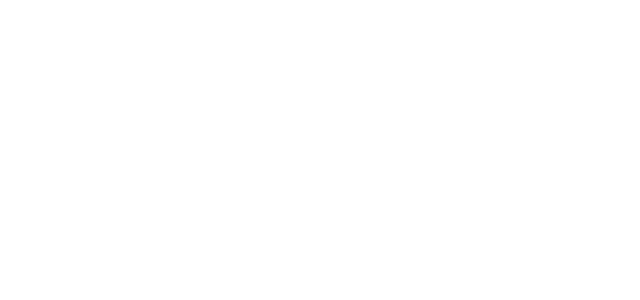
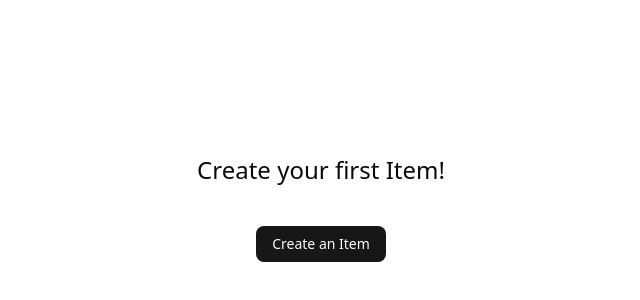
Before and after one commit to fatemenm/list, a React (Vite) app: page / in a window 1280 px wide. Shown: the part 192-492 px from the top of the page, without its empty margins (319-959 px from the left). Built offline with nearby package versions, Linux system fonts and the light colour scheme.

Commit message:
feat: add ListManager, EmptyListState, List, and ListItem components and item type definition

```diff
--- a/src/App.tsx
+++ b/src/App.tsx
@@ -1,10 +1,11 @@
 import "./App.css";
+import { ListManager } from "./components/ListManager";
 
 function App() {
   return (
-    <>
-      <div></div>
-    </>
+    <div className="flex justify-center">
+      <ListManager />
+    </div>
   );
 }
 
--- /dev/null
+++ b/src/components/EmptyListState.tsx
@@ -0,0 +1,12 @@
+import { Button } from "@/components/ui/button";
+
+export function EmptyListState({ addItem }: { addItem: () => void }) {
+  return (
+    <div className="w-full self-center flex flex-col gap-10 items-center">
+      <h2 className="text-2xl">Create your first Item!</h2>
+      <Button onClick={addItem} className="w-fit">
+        Create an Item
+      </Button>
+    </div>
+  );
+}
--- /dev/null
+++ b/src/components/List.tsx
@@ -0,0 +1,25 @@
+import type { Item } from "@/lib/definitions";
+import { ListItem } from "./ListItem";
+import { Button } from "@/components/ui/button";
+
+export function List({
+  items,
+  addItem,
+}: {
+  items: Item[];
+  addItem: () => void;
+}) {
+  return (
+    <div className="w-full mt-20 flex flex-col gap-8">
+      <div className="flex flex-row justify-between">
+        <h1 className="text-3xl font-semibold">Items</h1>
+        <Button onClick={addItem}>Add Item</Button>
+      </div>
+      <div className="flex flex-col gap-4">
+        {items.map((item) => (
+          <ListItem item={item} key={item.id} />
+        ))}
+      </div>
+    </div>
+  );
+}
--- /dev/null
+++ b/src/components/ListItem.tsx
@@ -0,0 +1,25 @@
+import type { Item } from "@/lib/definitions";
+import { Button } from "./ui/button";
+import { SquarePen, Trash2 } from "lucide-react";
+
+export function ListItem({ item }: { item: Item }) {
+  return (
+    <div className="flex flex-row justify-between p-4 bg-gray-50  rounded-md gap-4 shadow">
+      <div className="flex flex-col gap-1 grow">
+        <h2 className="text-lg font-medium text-left">{item.title}</h2>
+        <div className="flex flex-row gap-4 items-center w-full text-sm">
+          <span>{item.subTitle}</span>
+          <span>{item.createdAt.getTime()}</span>
+        </div>
+      </div>
+      <div className="flex flex-row gap-3 items-center">
+        <Button className="shadow text-indigo-400 bg-indigo-50 hover:bg-indigo-100 hover:text-indigo-500">
+          <SquarePen />
+        </Button>
+        <Button className="shadow text-rose-400 bg-rose-50 hover:bg-rose-100 hover:text-rose-500">
+          <Trash2 />
+        </Button>
+      </div>
+    </div>
+  );
+}
--- /dev/null
+++ b/src/components/ListManager.tsx
@@ -0,0 +1,41 @@
+import type { Item } from "@/lib/definitions";
+import { useState } from "react";
+import { EmptyListState } from "@/components/EmptyListState";
+import { List } from "@/components/List";
+
+export function ListManager() {
+  const [items, setItems] = useState<Item[]>([]);
+
+  const addItem = (item: Item) => {
+    setItems([...items, item]);
+  };
+
+  return (
+    <div className="w-2xl flex h-screen">
+      {items.length > 0 ? (
+        <List
+          items={items}
+          addItem={() =>
+            addItem({
+              id: "id" + Math.random().toString(16).slice(2),
+              title: "fist todo",
+              subTitle: "sub e todo",
+              createdAt: new Date(),
+            })
+          }
+        />
+      ) : (
+        <EmptyListState
+          addItem={() =>
+            addItem({
+              id: "id" + Math.random().toString(16).slice(2),
+              title: "fist todo",
+              subTitle: "sub e todo",
+              createdAt: new Date(),
+            })
+          }
+        />
+      )}
+    </div>
+  );
+}
--- /dev/null
+++ b/src/lib/definitions.ts
@@ -0,0 +1,7 @@
+export interface Item {
+  id: string;
+  title: string;
+  subTitle: string;
+  createdAt: Date;
+  editedAt?: Date;
+}
```
